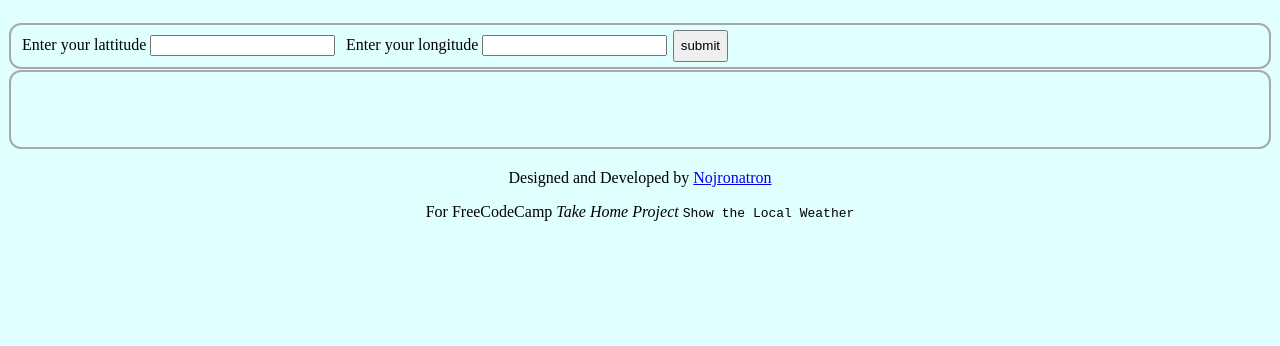
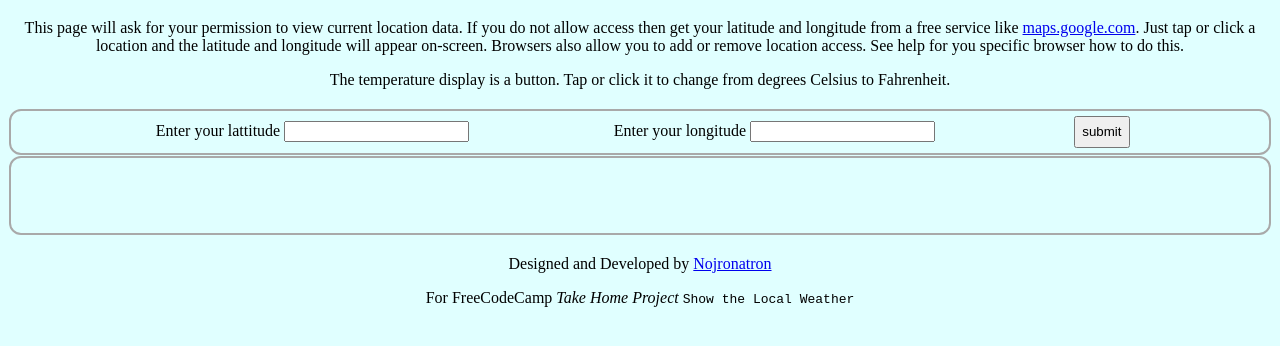
Before and after one commit to nojronatron/show-local-weather, a website: page index.html in a window 1280 px wide. Shown: the part 72-418 px from the top of the page. Drawn offline with Linux system fonts and the light colour scheme.

Commit message:
remove comments, dead code. add instructions.

```diff
--- a/index.html
+++ b/index.html
@@ -13,8 +13,14 @@
 <body>
   <header class="bordered">
     <h1>FreeCodeCamp Weather Fetcher</h1>
+    <p>This page will ask for your permission to view current location data. If you do not allow access then get your
+      latitude and longitude from a free service like <a href='https://maps.google.com'
+        target="_blank">maps.google.com</a>. Just tap or click a location and the latitude and longitude will appear
+      on-screen. Browsers also allow you to add or remove location access. See help for you specific browser how to do
+      this.</p>
+    <p>The temperature display is a button. Tap or click it to change from degrees Celsius to Fahrenheit.</p>
   </header>
-  <section>
+  <section style="text-align: center;">
     <form id="userlocation" class="bordered formStyle">
       <div>
         <label for="lat">Enter your lattitude</label>
--- a/style/weather.css
+++ b/style/weather.css
@@ -19,7 +19,7 @@ div {
 .formStyle {
   text-align: center;
   display: flex;
-  align-content: space-around;
+  justify-content: space-evenly;
 }
 #forecastData {
   text-align: center;
```
Also changed, not shown: js/fetcher.js (+4 -21 lines).
